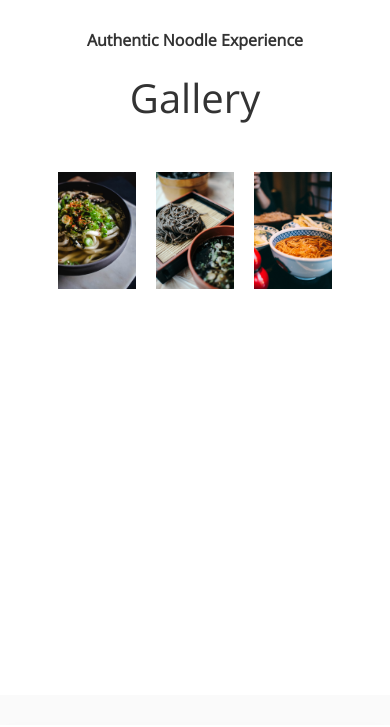
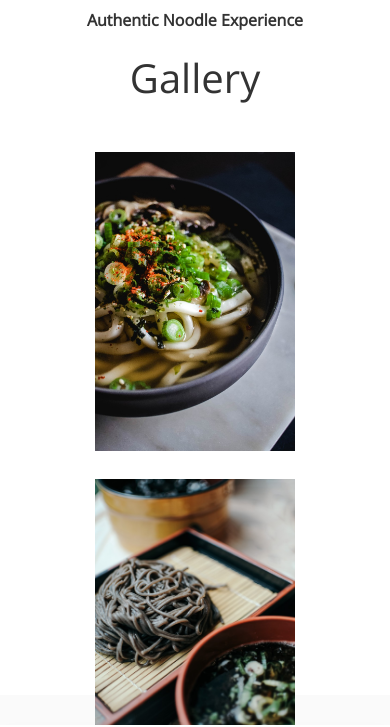
Before and after one commit to Swhag/Project-Restaurant-Page, a website built with webpack: page src/template.html in a window 390 px wide. Shown: the part 866-1593 px from the top of the page. Built offline with nearby package versions, Linux system fonts and the light colour scheme; files whose address does not match are found by name.

Commit message:
style update

```diff
--- a/src/index.js
+++ b/src/index.js
@@ -76,6 +76,7 @@
         );
       }
     }
+
     activateTabs();
     updateCart();
     updateCheckout();
@@ -181,6 +182,7 @@
       e.target.parentElement.previousElementSibling.lastElementChild.innerHTML;
     deleteItem(itemName);
   }
+
   updateCart();
   updateCheckout();
 });
--- a/src/styles/style.css
+++ b/src/styles/style.css
@@ -1,4 +1,4 @@
-@import url("https://fonts.googleapis.com/css2?family=Open+Sans:wght@300;400&display=swap");
+@import url('https://fonts.googleapis.com/css2?family=Open+Sans:wght@300;400&display=swap');
 
 * {
   box-sizing: border-box;
@@ -7,7 +7,7 @@
 }
 
 body {
-  font-family: "Open Sans", sans-serif;
+  font-family: 'Open Sans', sans-serif;
   background: #fff;
   color: #333;
   line-height: 1.6;
@@ -89,15 +89,15 @@ img {
 }
 
 .img {
-  background: url("../assets/img//main/main.jpg") no-repeat center center/cover;
+  background: url('../assets/img//main/main.jpg') no-repeat center center/cover;
 }
 
 .img1 {
-  background: url("../assets/img/main/main1.jpg") no-repeat center center/cover;
+  background: url('../assets/img/main/main1.jpg') no-repeat center center/cover;
 }
 
 .img2 {
-  background: url("../assets/img/main/main2.jpg") no-repeat center center/cover;
+  background: url('../assets/img/main/main2.jpg') no-repeat center center/cover;
 }
 
 .hero .content {
@@ -121,7 +121,7 @@ img {
 }
 
 .hero::before {
-  content: "";
+  content: '';
   position: absolute;
   top: 0;
   left: 0;
@@ -153,25 +153,30 @@ img {
 #gallery {
   display: flex;
   flex-direction: column;
-  height: 85vh;
+  max-height: 85vh;
+  padding-bottom: 50px;
 }
 
-#gallery .card_container {
+#gallery .image-container {
   display: flex;
   justify-content: center;
   flex-wrap: wrap;
   gap: 20px;
 }
 
-#gallery .card {
-  width: 20vw;
-}
-
-.gallery img {
+#gallery img {
+  max-width: 400px;
   transition: all 0.1s ease-in-out;
 }
 
-.gallery img:hover {
+@media (max-width: 768px) {
+  #gallery img {
+    max-width: 200px;
+    transition: all 0.1s ease-in-out;
+  }
+}
+
+#gallery img:hover {
   transform: scale(1.05);
   opacity: 0.9;
 }
@@ -203,7 +208,7 @@ img {
 }
 
 .whitebox:hover {
-  transform: scale(1.1);
+  transform: scale(1.03);
 }
 
 .whitebox_text {
@@ -242,7 +247,7 @@ img {
   display: flex;
   flex-direction: column;
   align-items: center;
-  margin-bottom: 50px;
+  padding-bottom: 50px;
 }
 
 .contact_container {
@@ -284,6 +289,7 @@ img {
 
 .swiper-slide img {
   width: 100%;
+  height: 400px;
 }
 
 .swiper .swiper-button-prev,
@@ -305,7 +311,7 @@ ul.list {
   border-bottom: 1px solid #ccc;
 }
 ul.list::after {
-  content: "";
+  content: '';
   display: block;
   clear: both;
 }
--- a/src/template.html
+++ b/src/template.html
@@ -40,13 +40,13 @@
     </header>
 
     <main>
-      <section id="gallery" class="gallery flex-grid section-padding">
+      <section id="gallery" class="gallery">
         <header class="section-header">
           <h4>Authentic Noodle Experience</h4>
           <h2>Gallery</h2>
         </header>
 
-        <div class="card_container">
+        <div class="image-container">
           <div class="card">
             <a href="assets/img/dish.jpg">
               <img src="assets/img/dish.jpg" alt="" />
```
Also changed, not shown: dist/bundle.js, dist/index.html.
